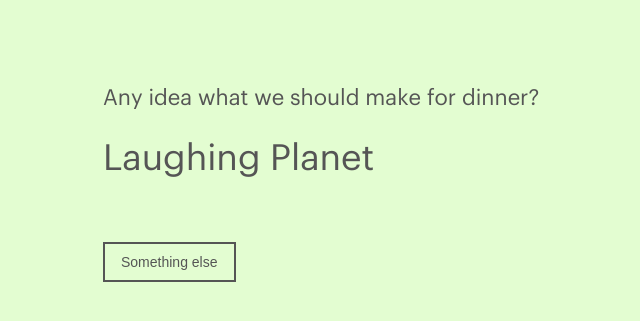
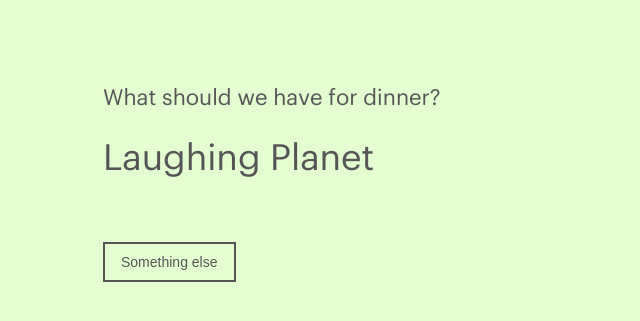
Before and after one commit to jonaschafer/jonaschafer.github.io, a Jekyll site: the page built from recipes.html, in a window 1280 px wide. Shown: the top 321 px of the page, without its empty margins (177-817 px from the left). Built offline with Jekyll 4.4.1, drawn with Linux system fonts in a browser that asks for light colours; part of the change alters nothing that is shown.

Commit message:
updated links

```diff
--- a/recipes.html
+++ b/recipes.html
@@ -1,11 +1,11 @@
 ---
 layout: recipes
-title: Why, Hello There - The Portfolio of Jon Schafer
+title: What's for dinner?
 ---
 
 <body class="bkg-color">
 
-  <p class="intro">Any idea what we should make for dinner?</p>
+  <p class="intro">What should we have for dinner?</p>
   <p class="recipe"><span id="message">Laughing Planet</span></p>
   <button class="button" type="button" id="randomizer">Something else</button>
 
@@ -14,19 +14,19 @@ title: Why, Hello There - The Portfolio of Jon Schafer
   <script>
     (() => {
       const nouns = [
-        '<a href="https://www.cookinglight.com/recipes/kale-radicchio-salad-run-fast-eat-slow" target="_blank">Shalanes Farro and Kale salad w/ HB eggs</a>',
+        '<a href="https://www.cookinglight.com/recipes/kale-radicchio-salad-run-fast-eat-slow" target="_blank">Shalanes Farro and Kale salad</a>',
         '<a href="https://www.epicurious.com/recipes/member/views/easy-chicken-tacos-50113913" target="_blank">Adobo Chicken Tacos</a>',
         '<a href="https://www.seriouseats.com/recipes/2010/04/sloppy-joes-with-barbecue-sauce-carrot-jalapeno-slaw-recipe.html" target="_blank">Serious Eats Sloppy Joes with Jalapeno-carrot slaw</a>',
         'TJs Frozen Bean burgers with <a href="https://www.delish.com/cooking/recipe-ideas/a19695920/simple-spinach-salad-recipe/" target="_blank">Spinach salad</a>',
         '<a href="https://dadwithapan.com/recipe/tuna-salad-lettuce-wrap/" target="_blank">Tuna salad lettuce cups</a>',
-        '<a href="" target="_blank">Soy-Maple Turkey Lettuce Cups</a>',
-        '<a href="" target="_blank">Challah French Toast with Scrambled eggs, bacon</a>',
-        '<a href="" target="_blank">Sheet pan chicken with roasted carrots and cauliflower</a>',
-        '<a href="" target="_blank">Spaghetti with ground chuck meat sauce</a>',
-        '<a href="" target="_blank">Instant pot teriyaki with rice, veggies</a>',
-        '<a href="" target="_blank">Frozen meatballs and sweet potato tots</a>',
+        '<a href="" target="_blank">Bean n Cheese Quesadillas</a>',
+        '<a href="https://www.foodandwine.com/recipes/challah-french-toast" target="_blank">Challah French Toast with Scrambled eggs, bacon</a>',
+        '<a href="https://www.simplyrecipes.com/recipes/sheet_pan_harissa_chicken_with_carrots_and_cauliflower/" target="_blank">Sheet-Pan Harissa Chicken with Carrots and Cauliflower</a>',
+        '<a href="https://www.skinnytaste.com/one-pot-spaghetti-and-meat-sauce-stove-top-recipe/" target="_blank">Spaghetti with meat sauce</a>',
+        '<a href="http://www.slimmingeats.com/blog/instant-pot-teriyaki-pork-tenderloin" target="_blank">Instant pot teriyaki pork tenderloin with rice, veggies</a>',
+        '<a href="" target="_blank">TJs frozen meatballs and tater tots</a>',
         '<a href="" target="_blank">Breakfast burritos</a>',
-        '<a href="" target="_blank">Baked oatmeal</a>',
+        '<a href="https://food52.com/recipes/22622-heidi-swanson-s-baked-oatmeal" target="_blank">Baked oatmeal</a>',
       ];
 
       const sample = (arr) => {
```
